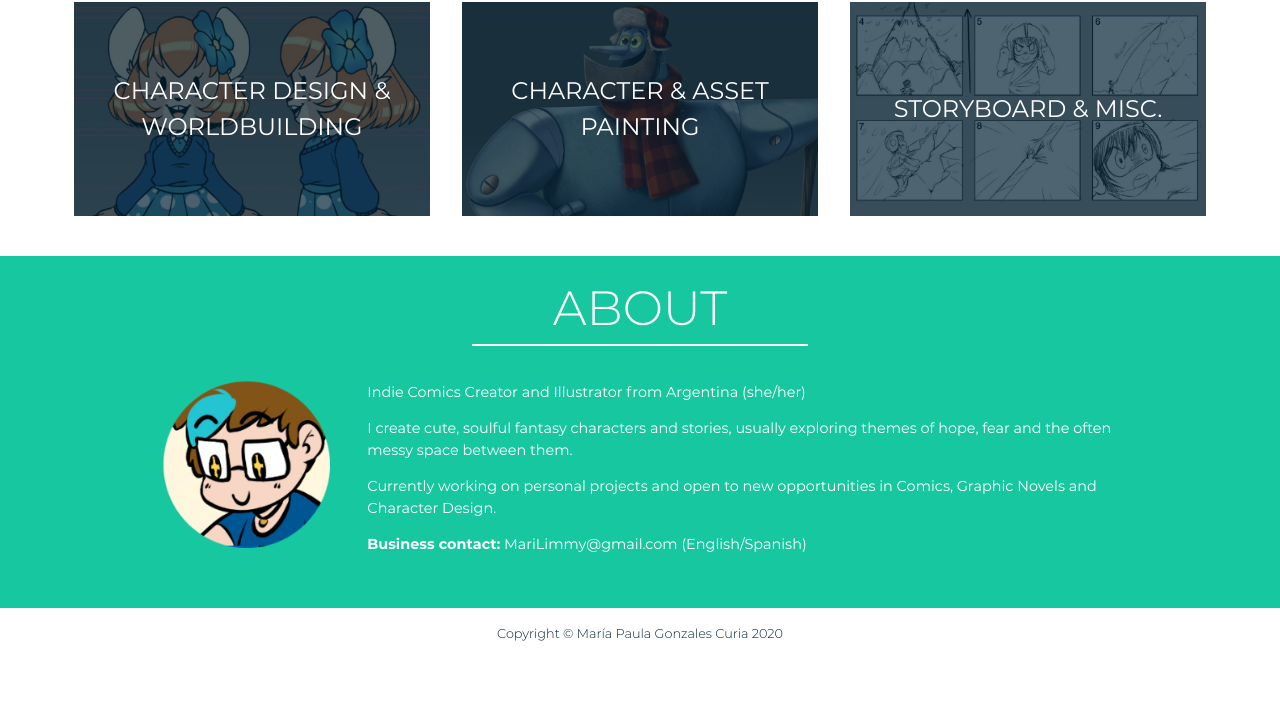
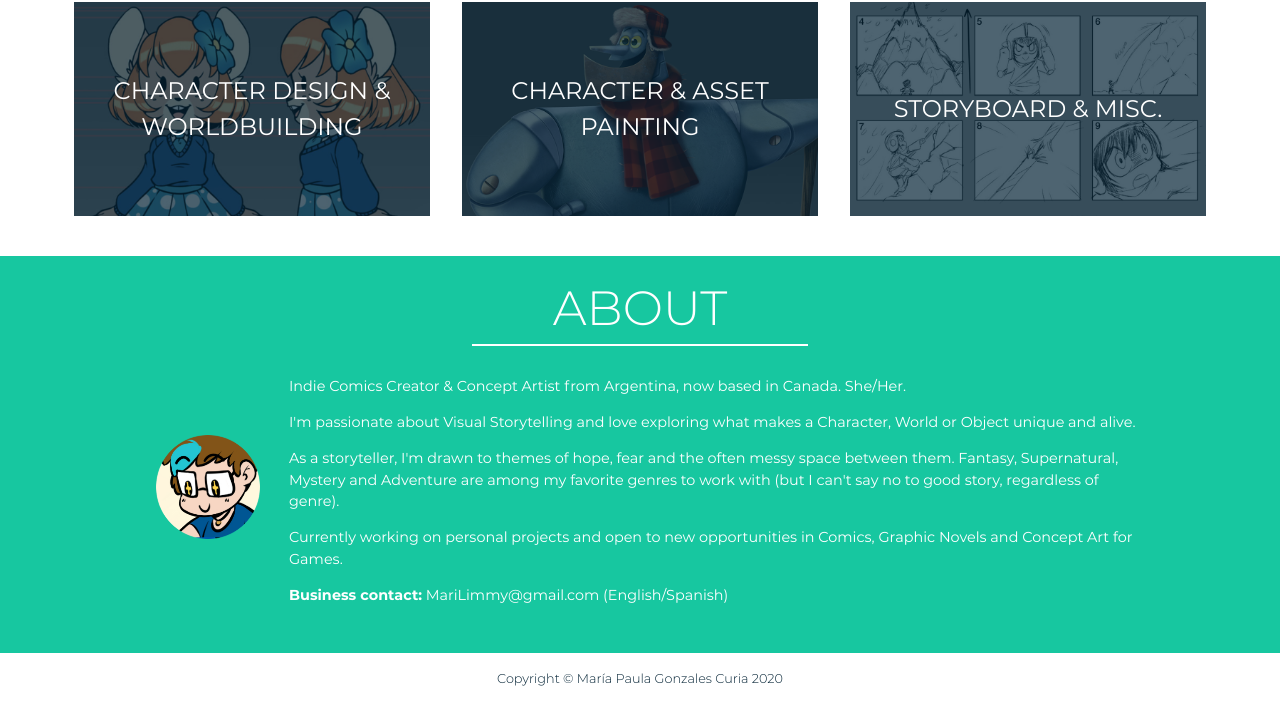
Before and after one commit to marilimmy/marilimmy.github.io, a plain HTML site: page index.html in a window 1280 px wide. Shown: the part 1475-2179 px from the top of the page. Before the commit the page ends 2134 px from the top, so only its background shows below. Drawn offline with Linux system fonts and the light colour scheme.

Commit message:
Updated About

```diff
--- a/index.html
+++ b/index.html
@@ -178,11 +178,11 @@
             </div>
             <div class="right">
               <div class="text">
-                <p>Indie Comics Creator and Illustrator from Argentina (she/her)</p>
-                <p>I create cute, soulful fantasy characters and stories, usually exploring themes of
-                  hope, fear and the often messy space between them.</p>
+                <p>Indie Comics Creator & Concept Artist from Argentina, now based in Canada. She/Her.</p>
+                <p>I'm passionate about Visual Storytelling and love exploring what makes a Character, World or Object unique and alive.</p>
+                <p>As a storyteller, I'm drawn to themes of hope, fear and the often messy space between them. Fantasy, Supernatural, Mystery and Adventure are among my favorite genres to work with (but I can't say no to good story, regardless of genre).</p>
                 <p>Currently working on personal projects and open to new opportunities in Comics,
-                  Graphic Novels and Character Design.</p>
+                  Graphic Novels and Concept Art for Games.</p>
                 <p>
                   <strong>Business contact:</strong> MariLimmy@gmail.com (English/Spanish)
                 </p>
```
